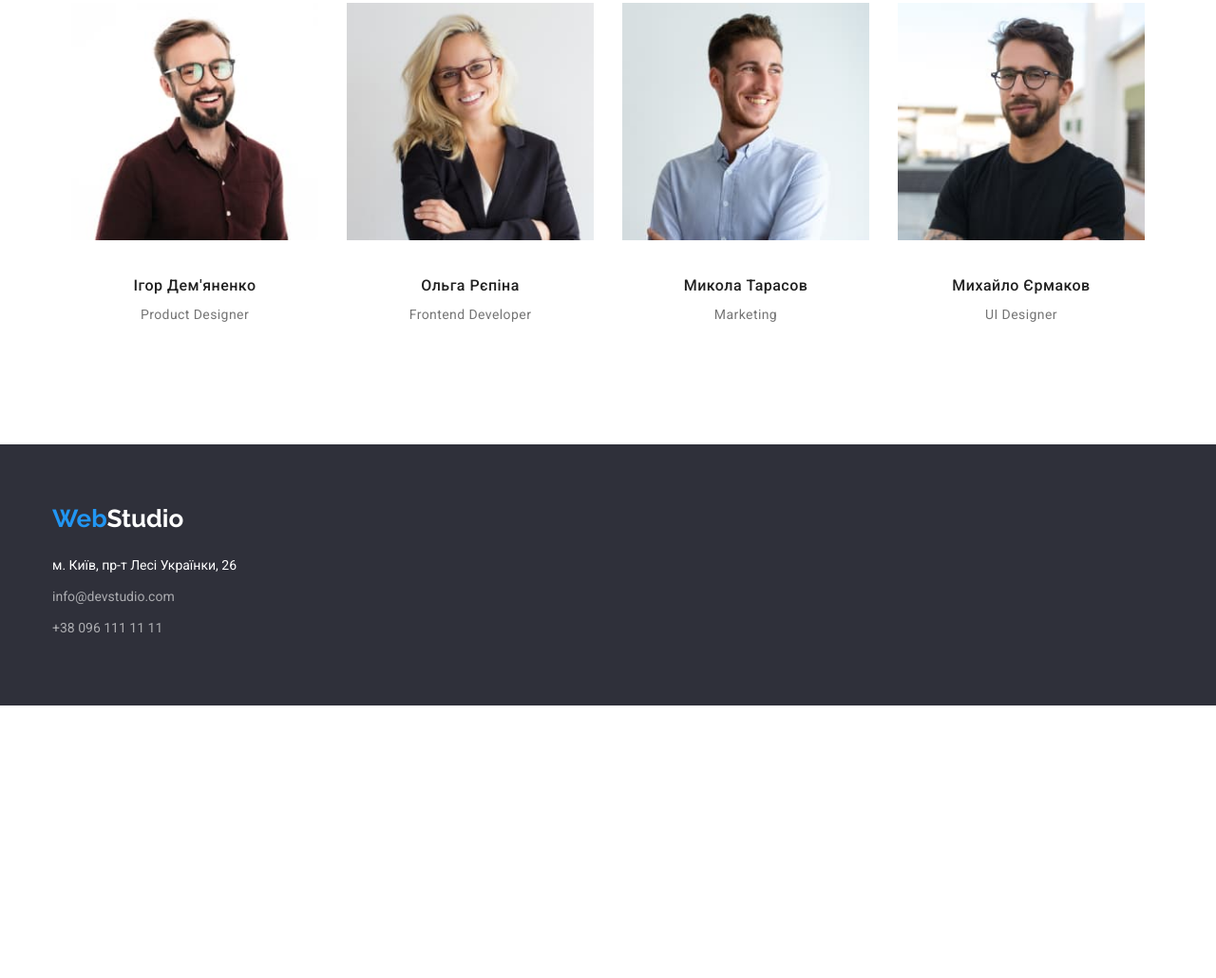
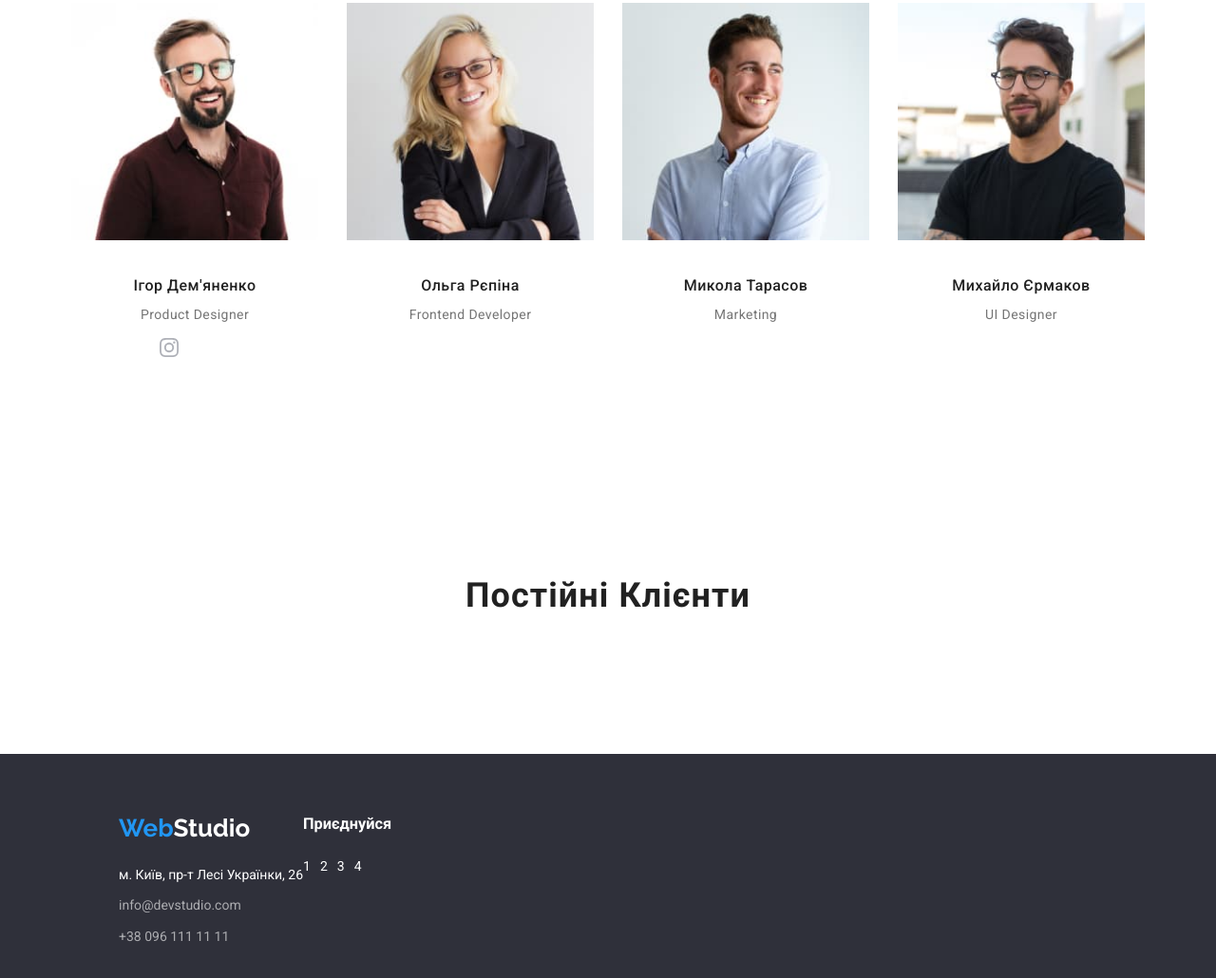
Before and after one commit to DemoUser0966/goit-markup-hw-04, a plain HTML site: page index.html in a window 1280 px wide. Shown: the part 1634-2664 px from the top of the page at 95% size. Before the commit the page ends 2377 px from the top, so only its background shows below. Drawn offline with nearby package versions, Linux system fonts and the light colour scheme.

Commit message:
домашня робота 4

```diff
--- a/css/style.css
+++ b/css/style.css
@@ -66,7 +66,9 @@ gap:  93px;
 display: flex;
 gap: 50px;
 }
+.head-logo {
 
+}
 .head {
     color: #757575;
     text-decoration: none;
@@ -111,6 +113,9 @@ gap: 50px;
 /*hero title*/
 .hero {
 padding: 200px 0px;
+    background-image: url(../images/hero-img.jpg);
+        background-repeat: no-repeat;
+        background-position: center;
 }
 
 .hero-container {
@@ -121,6 +126,7 @@ padding: 200px 0px;
     justify-content: center;
    margin-bottom: 112px;
    margin: 0 auto;
+
 
 
 }
@@ -137,7 +143,7 @@ padding: 200px 0px;
             letter-spacing: 0.06em;
             text-align: center;
             margin: 0px 0px 30px 0px;
-
+            background: rgba(47, 48, 58, 0);
 
 }
 
@@ -232,6 +238,32 @@ justify-content: center;
 }
 
 /*section four*/
+.net-icon {
+    fill:#AFB1B8;
+}
+.net-list {
+    display: flex;
+    justify-content: center;
+    gap: 10px;
+
+}
+.net-item {
+
+}
+.net-link {
+    width: 44px;
+    height: 44px;
+    display: flex;
+    align-items: center;
+    justify-content: center;
+    border-radius: 50%;
+    background-color: #FFFFFF;
+
+}
+.net-link:hover {
+    background-color: #2196F3;
+
+}
 .container-four {
     display: flex;
     justify-content: center;
@@ -253,6 +285,14 @@ display: flex;
 .container-p {
     padding: 30px 0px;
     text-align: center;
+}
+/*section-five*/
+
+.container-five {
+    display: flex;
+    justify-content: center;
+    padding: 0px 15px;
+
 }
 
 /*footer*/
@@ -304,6 +344,27 @@ display: flex;
         font-size: 26px;
         line-height: 36px;
         display: block;
+}
+.container-footer-social {
+    display:
+}
+
+.ul-footer {
+    display: flex;
+}
+
+.li-footer{
+    margin-left: 70px;
+}
+
+.footer-social {
+  align-items: center;
+  gap: 10px;
+display: flex;
+}
+
+.h3-footer {
+    margin-bottom: 20px;
 }
 
 /*portfolio*/
--- a/index.html
+++ b/index.html
@@ -35,7 +35,13 @@
         </nav>
         <ul class="header-menu ">
           <li >
-            <a class="head" href="#">info@devstudio.com</a>
+            <a class="head" href="">
+              <div class="head-logo">
+                <svg widht="12" height="16">
+                  <use href="./images/icons.svg#icon-envelope-hover"></use>
+                </svg>
+              </div>
+              info@devstudio.com</a>
           </li>
           <li><a class="nomber" href="#">+38 096 111 11 11</a> </li>
         </ul>
@@ -51,9 +57,6 @@
 
             <h1 class="hero-title">Ефективні рішення для вашого бізнесу</h1>
             <button class="primery-button" type="button">Замовити послугу</button>
-
-
-
         </div>
       </div>
 
@@ -109,13 +112,33 @@
         <div class="container-p">
           <p class="p-name-comand p-class">Ігор Дем'яненко </p>
         <p class="p-section-four p-class">Product Designer</p>
+      <ul class="net-list">
+        <li class="net-item">
+          <a href="" class="net-link"></a>
+        </li>
+        <li class="net-item">
+          <a href="" class="net-link">
+            <svg class="net-icon" weidht="20" height="20" >
+              <use href="./images/icons.svg#icon-instagram2"> </use>
+            </svg>
+          </a>
+        </li>
+        <li class="net-item">
+          <a href="" class="net-link"></a>
+        </li>
+        <li class="net-item">
+          <a href="" class="net-link"></a>
+        </li>
+      </ul>
         </div>
+
 
       </li>
       <li><img src="./images/olga.jpg" alt="Ольга Рєпіна" width="260">
         <div class="container-p">
           <p class="p-name-comand p-class">Ольга Рєпіна</p>
           <p class="p-section-four p-class">Frontend Developer</p>
+
         </div>
 
       </li>
@@ -123,6 +146,7 @@
         <div class="container-p">
           <p class="p-name-comand p-class">Микола Тарасов</p>
           <p class="p-section-four p-class">Marketing</p>
+
         </div>
 
       </li>
@@ -130,6 +154,7 @@
         <div class="container-p">
           <p class="p-name-comand p-class" d>Михайло Єрмаков</p>
           <p class="p-section-four p-class">UI Designer</p>
+
         </div>
 
       </li>
@@ -137,20 +162,47 @@
   </div>
 
 </section>
+<section class="section">
+  <div class="container">
+    <div class="container-five">
+      <h2 class="h2"> Постійні Клієнти </h2>
+    </div>
 
+  </div>
+
+</section>
   </main>
 <footer class="footer">
   <div class="container">
+   <ul class="ul-footer">
+    <li class="li-footer">
       <div class="footer-container">
         <a class="footer-name" href="#"><span class="name">Web</span>Studio</a>
         <address class="address-footer">
-        <ul >
+          <ul>
             <li><a class="footer-adress-1" href="#">м. Київ, пр-т Лесі Українки, 26</a></li>
             <li><a class="footer-adress" href="#">info@devstudio.com</a> </li>
             <li><a class="footer-adress" href="#">+38 096 111 11 11</a> </li>
           </ul>
         </address>
+
       </div>
+    </li>
+    <li>
+      <div class="container-footer-social">
+        <h3 class="h3-footer">Приєднуйся</h3>
+        <ul class="footer-social">
+          <li class="li-social"> 1</li>
+          <li class="li-social">2</li>
+          <li class="li-social">3</li>
+          <li class="li-social">4</li>
+        </ul>
+      </div>
+    </li>
+   </ul>
+
+
+
 
   </div>
 
```
Also changed, not shown: images/hero-img.jpg (added), images/icons.svg (added). Lines whose indentation alone changed are shown as unchanged.
